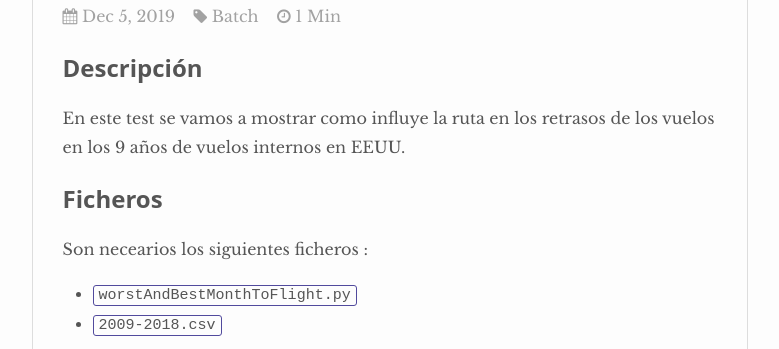
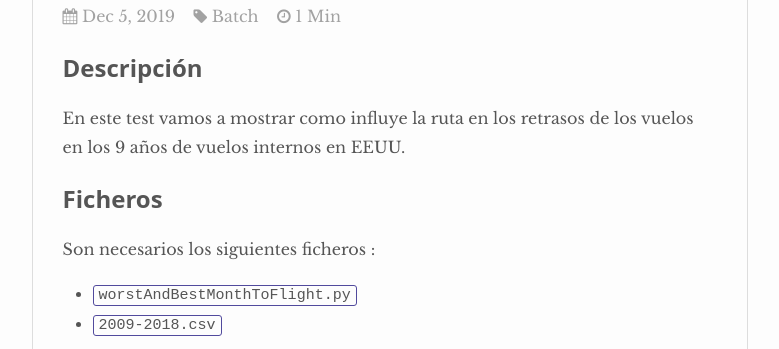
Before and after one commit to ivanfermena/Airline-Delay-Cancellation-Big-Data, a Jekyll site: the page built from _posts/2019-12-05-Mejor-y-peor-mes-para-volar.md, in a window 1280 px wide. Shown: the part 438-787 px from the top of the page, without its empty margins (250-1029 px from the left). Built offline with Jekyll 4.4.1, drawn with Linux system fonts in a browser that asks for light colours; nearby versions of some CDN libraries.

Commit message:
Update 2019-12-05-Mejor-y-peor-mes-para-volar.md

```diff
--- a/_posts/2019-12-05-Mejor-y-peor-mes-para-volar.md
+++ b/_posts/2019-12-05-Mejor-y-peor-mes-para-volar.md
@@ -1,16 +1,16 @@
 ---
 layout: post
 title:  "El mejor y el peor mes para volar"
-description: Pensado en viajar dentro EEUU, el mejor y peor més para coger un avión
+description: Pensando en viajar dentro EEUU, el mejor y peor mes para coger un avión
 categories: batch
 ---
 
 
 ## Descripción
-En este test se vamos a mostrar como influye la ruta en los retrasos de los vuelos en los 9 años de vuelos internos en EEUU.
+En este test vamos a mostrar como influye la ruta en los retrasos de los vuelos en los 9 años de vuelos internos en EEUU.
 
 ## Ficheros
-Son necearios los siguientes ficheros :
+Son necesarios los siguientes ficheros :
 
 
 * `worstAndBestMonthToFlight.py`
```
